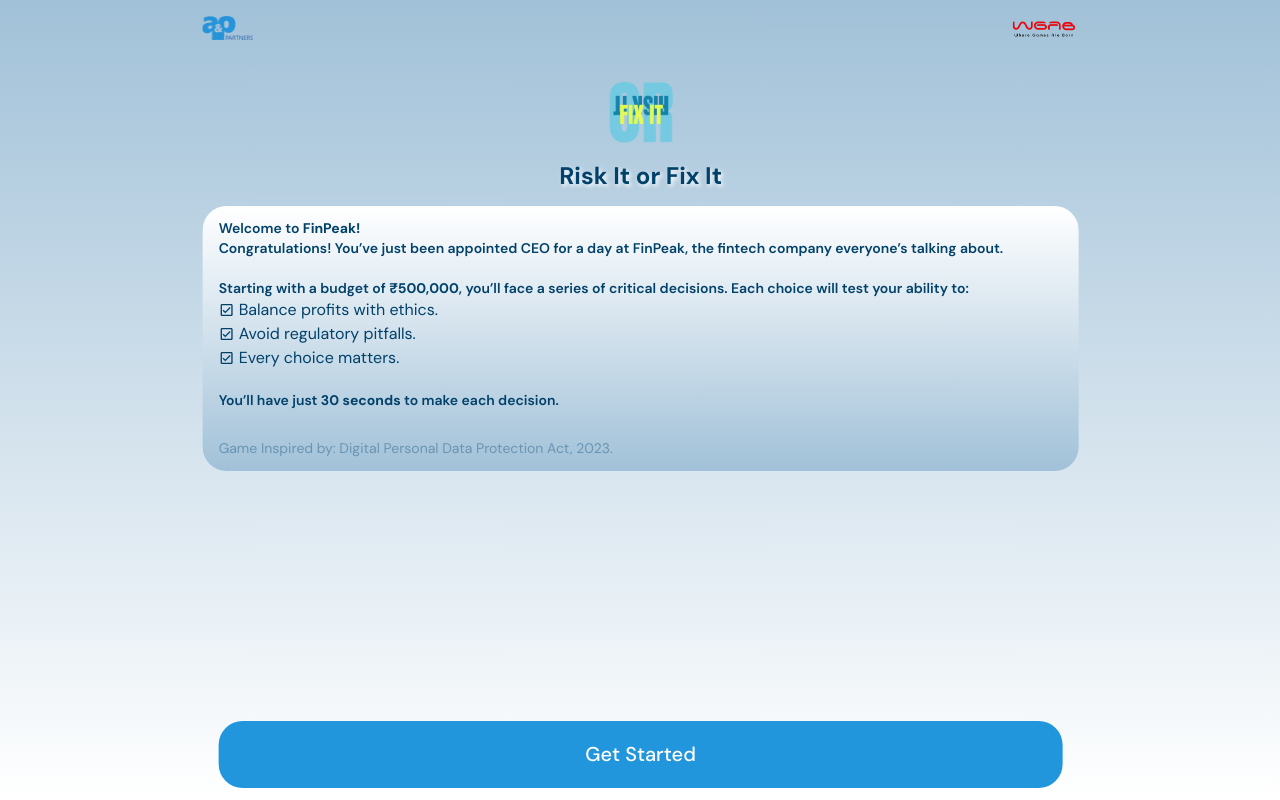
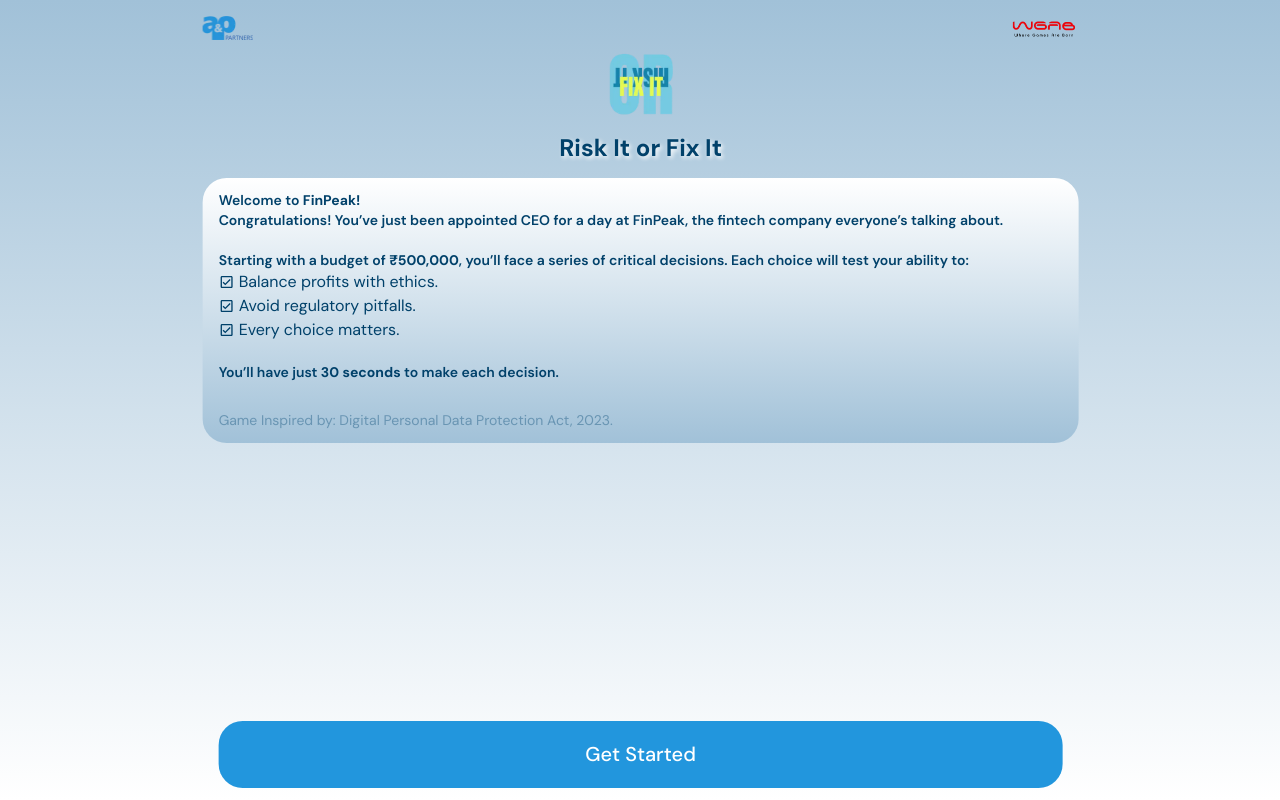
Before and after one commit to schoolsharks/data-guard, a React (Vite) app in the folder client/: page /home in a window 1280 px wide. Built offline with nearby package versions, Linux system fonts and the light colour scheme; no server answers; a web font is replaced by a local one.

Commit message:
spacing decreased at home page

```diff
--- a/client/src/pages/User/Home/Home.jsx
+++ b/client/src/pages/User/Home/Home.jsx
@@ -28,13 +28,13 @@ const Home = () => {
       <Stack
         direction={"row"}
         justifyContent={"space-between"}
-        padding={"16px 12px"}
+        padding={"16px 12px 0"}
       >
         <img src={anpPartnersLogo} alt="WGAB" style={{ width: "50px" }} />
         <img src={wgabLogo} alt="A&P Partners" style={{ width: "70px" }} />
       </Stack>
 
-      <Stack alignItems={"center"} margin={"12px auto 12px"}>
+      <Stack alignItems={"center"} margin={"0 auto 12px"}>
         <img src={riskItLogo} alt="" style={{ width: "90px" }} />
         <Typography
           fontSize="1.5rem"
```
Also changed, not shown: 6 other files (tests, documents, lock files or other folders).
